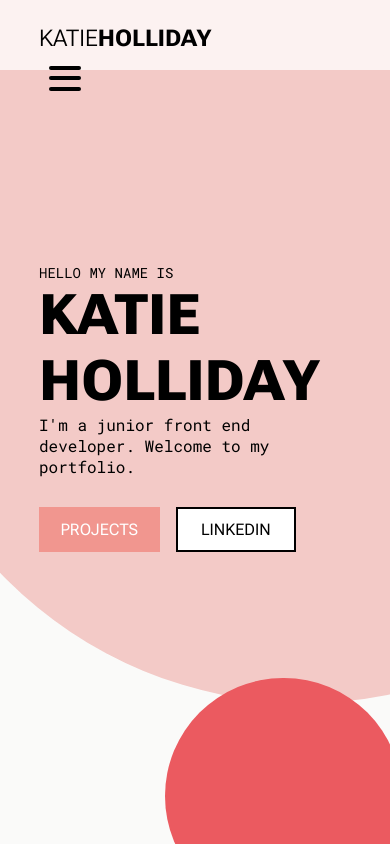
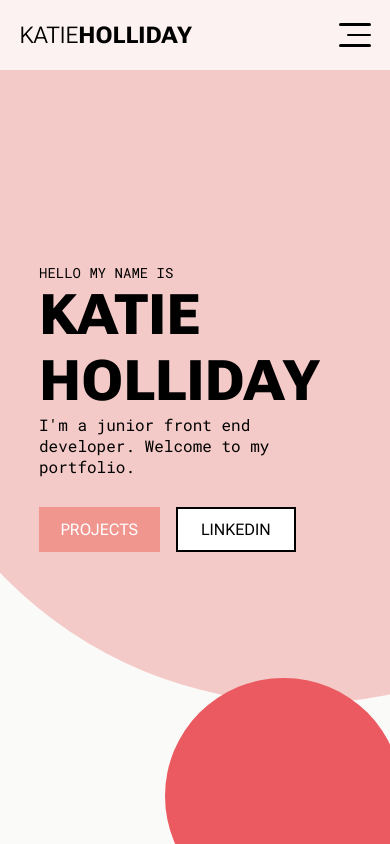
Before and after one commit to abrasumente999/portfolio, a Next.js app: page / in a window 390 px wide. Built offline with nearby package versions, Linux system fonts and the light colour scheme.

Commit message:
finish responsive navbar and burger menu

```diff
--- a/src/app/globals.css
+++ b/src/app/globals.css
@@ -27,6 +27,7 @@ nav {
   font-stretch: condensed;
   font-size: 1.2em;
 }
+
 a,
 a:visited {
   color: #000000;
--- a/src/components/BurgerNav/BurgerNav.module.css
+++ b/src/components/BurgerNav/BurgerNav.module.css
@@ -3,18 +3,30 @@
   height: 2rem;
   display: flex;
   justify-content: space-around;
+  align-items: flex-end;
   flex-flow: column nowrap;
   z-index: 10;
 }
+.hamburger:hover {
+  cursor: pointer;
+}
 .burger {
   width: 2rem;
-  height: 0.25rem;
-  border-radius: 10px;
+  height: 0.15em;
+  border-radius: 6px;
   background-color: black;
   transform-origin: 1px;
   transition: all 0.3s linear;
 }
 
+.burger2 {
+  width: 1.5rem;
+  height: 0.15em;
+  border-radius: 4px;
+  background-color: black;
+  transform-origin: 1px;
+  transition: all 0.3s linear;
+}
 .burger1 {
   rotate: 0;
 }
@@ -29,7 +41,6 @@
 }
 
 .burger2Active {
-  transform: translateX(100%);
   opacity: 0;
 }
 .burger3Active {
--- a/src/components/BurgerNav/BurgerNav.tsx
+++ b/src/components/BurgerNav/BurgerNav.tsx
@@ -16,7 +16,7 @@ export default function BurgerNav({
           }`}
         />
         <div
-          className={`${styles.burger} ${
+          className={`${styles.burger2} ${
             hamburgerOpen ? styles.burger2Active : styles.burger2
           }`}
         />
--- a/src/components/Nav/Nav.module.css
+++ b/src/components/Nav/Nav.module.css
@@ -1,11 +1,15 @@
 .navContainer {
+  display: flex;
   backdrop-filter: blur(20px);
+
   position: sticky;
   top: 0;
   background-color: rgba(255, 255, 255, 0.75);
-  padding: 3vh 10vw;
+  padding: 3vh 5vw;
   font-weight: 300;
   z-index: 50;
+  justify-content: space-between;
+  align-items: center;
 }
 
 .navHeader {
@@ -20,47 +24,43 @@
   list-style-type: none;
   padding-right: 10px;
 }
-/* .burgerContainer {
-  display: flex;
-  flex-direction: column-reverse;
-} */
+.navLink {
+  transition: color 0.2s ease-in-out;
+}
+.navLink:hover {
+  color: #eb5a60;
+}
 
-/* .burgerContainer.open {
-  display: absolute;
-  background-color: aqua;
-} */
 @media (max-width: 767px) {
   .navContainer {
     width: 100%;
+    background-color: rgba(255, 255, 255, 0.75);
     height: 70px;
-  }
-  .navLinks {
-    display: flex;
-    flex-wrap: wrap;
-    float: left;
-    margin: 0px;
-    padding: 0px;
-    overflow: hidden;
   }
 
   .hamburger {
     display: fixed;
-    padding-top: 10px;
     margin-left: 10px;
     z-index: 10;
   }
   .navLinks {
-    display: none;
+    display: block;
+    background-color: rgb(255, 255, 255);
+    height: 100vh;
+    width: 100vw;
+    z-index: 48;
+    position: absolute;
+    line-height: 3;
+    top: 70px;
+    padding: 4vh;
+    left: 100%;
+    text-align: right;
+    padding-right: 10vw;
+    transition: 0.5s;
   }
   .navLinksOpen {
-    display: inline;
-    background-color: blue;
-    height: 100vh;
-    width: 50vw;
-    z-index: 4;
-    margin-top: 50px;
-    padding-right: 10px;
-    position: fixed;
+    left: 0%;
+    transition: 0.5s;
   }
 }
 
@@ -77,17 +77,15 @@
     align-self: flex-start;
     position: sticky;
     top: 0;
-
     padding: 3vh 10vw;
-    font-weight: 300;
   }
 
   .navLinks {
     display: flex;
     flex-direction: row;
-    justify-content: space-evenly;
+    justify-content: space-between;
     color: #0000;
     text-decoration: none;
-    width: 30%;
+    width: 40%;
   }
 }
--- a/src/components/Nav/Nav.tsx
+++ b/src/components/Nav/Nav.tsx
@@ -44,9 +44,9 @@ export default function Nav() {
             </Link>
           </li>
         </ul>
-        <div className={styles.hamburger} onClick={toggleHamburger}>
-          <BurgerNav hamburgerOpen={hamburgerOpen} />
-        </div>
+      </div>
+      <div className={styles.hamburger} onClick={toggleHamburger}>
+        <BurgerNav hamburgerOpen={hamburgerOpen} />
       </div>
     </nav>
   );
```
